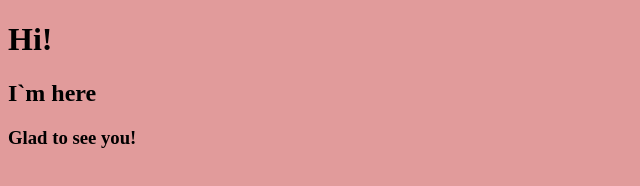
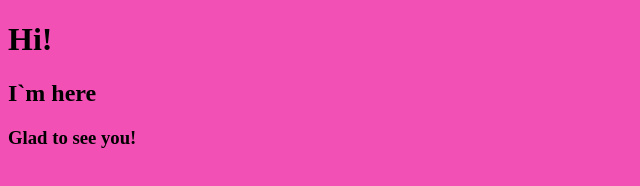
Before and after one commit to IRINA-W/FarmGrow, a plain HTML site: page index.html in a window 1280 px wide. Shown: the whole page, without its empty margins (0-640 px from the left). Drawn offline with Linux system fonts and the light colour scheme.

Commit message:
поменяла фон

```diff
--- a/scss/style.scss
+++ b/scss/style.scss
@@ -1,3 +1,3 @@
 body {
-	background-color: #e19b9b;
+	background-color: #e19b;
 }
```
Also changed, not shown: css/style.css.
